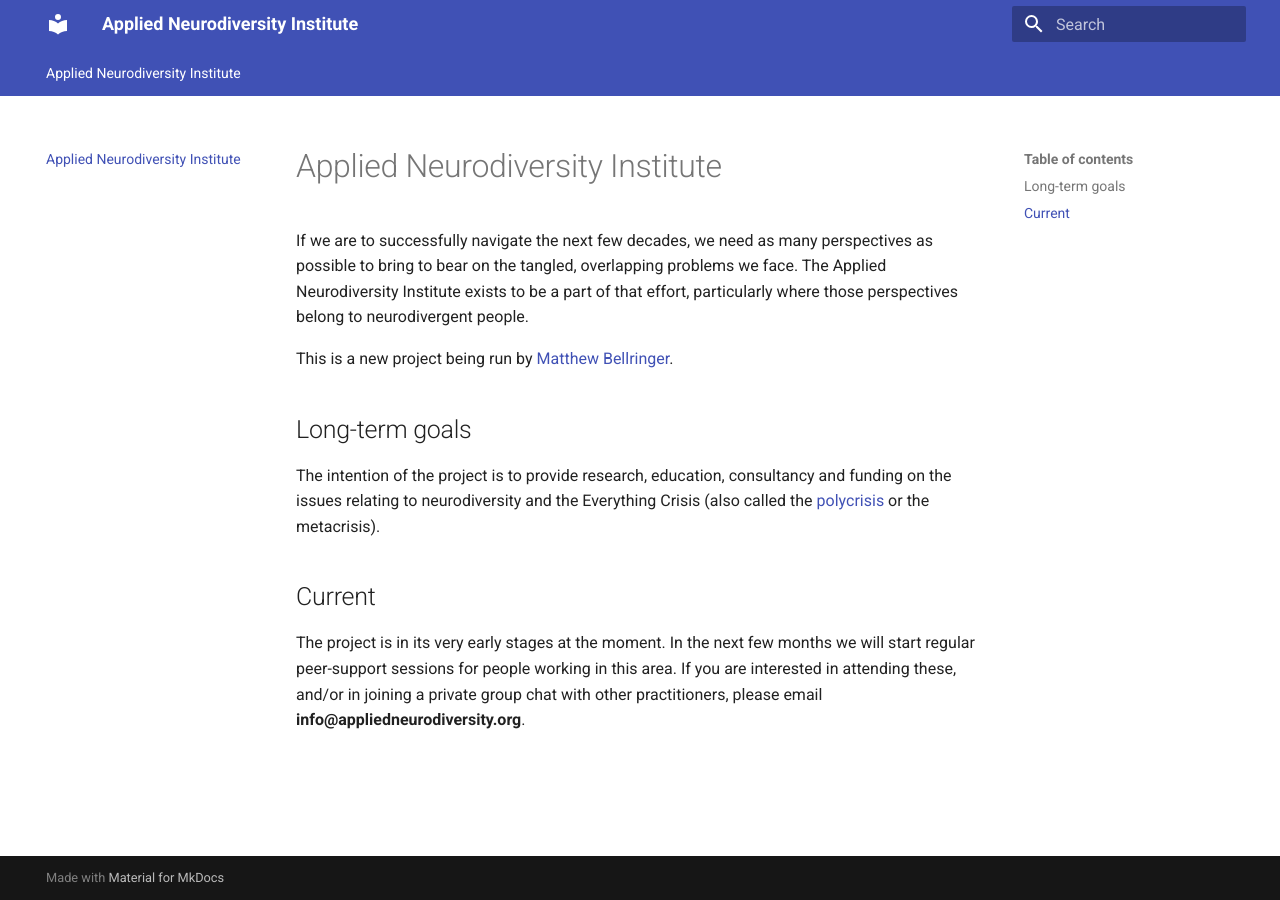
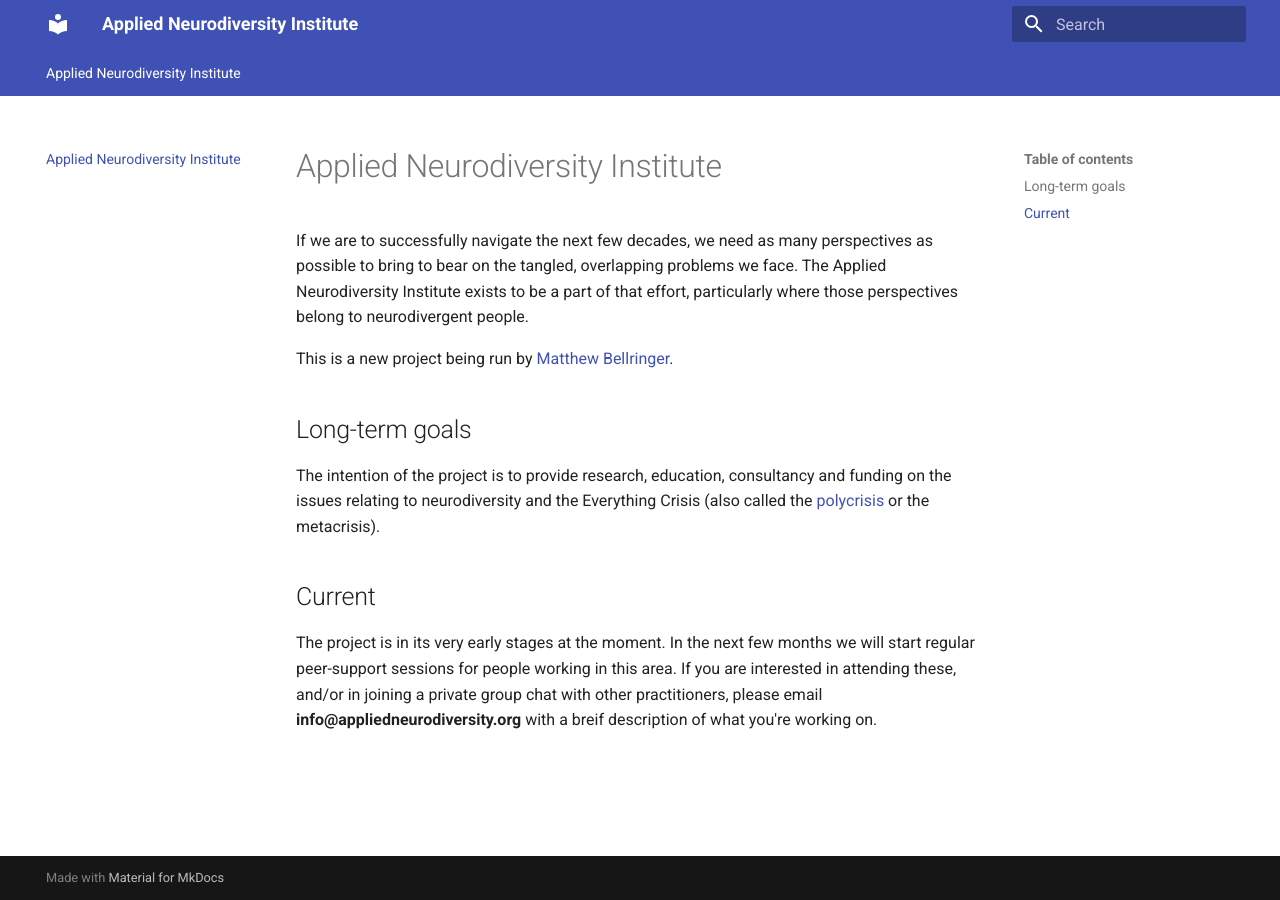
Before and after one commit to Applied-Neurodiversity-Insitute/applied-neurodiversity-institute.github.io, an MkDocs documentation site: the page built from docs/index.md, in a window 1280 px wide. Built offline with MkDocs 1.6.1 and Material for MkDocs 9.7.7, drawn with Linux system fonts in a browser that asks for light colours.

Commit message:
Revise peer-support session invitation details
Updated the contact email section to include a request for a brief description of the user's work.

```diff
--- a/docs/index.md
+++ b/docs/index.md
@@ -10,4 +10,5 @@ The intention of the project is to provide research, education, consultancy and
 
 ## Current
 
-The project is in its very early stages at the moment. In the next few months we will start regular peer-support sessions for people working in this area. If you are interested in attending these, and/or in joining a private group chat with other practitioners, please email **info@appliedneurodiversity.org**.
+The project is in its very early stages at the moment. In the next few months we will start regular peer-support sessions for people working in this area. If you are interested in attending these, and/or in joining a private group chat with other
+practitioners, please email **info@appliedneurodiversity.org** with a breif description of what you're working on.
```
